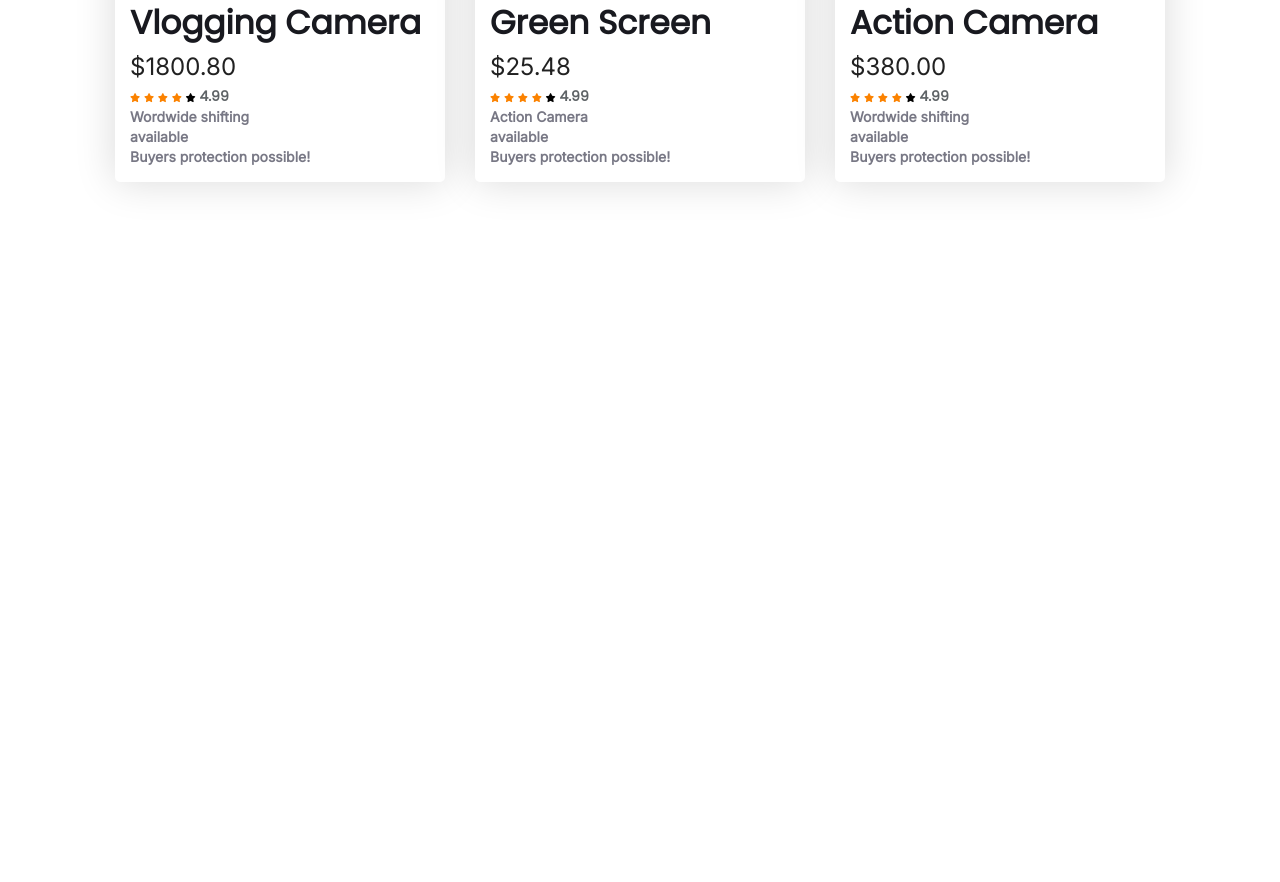
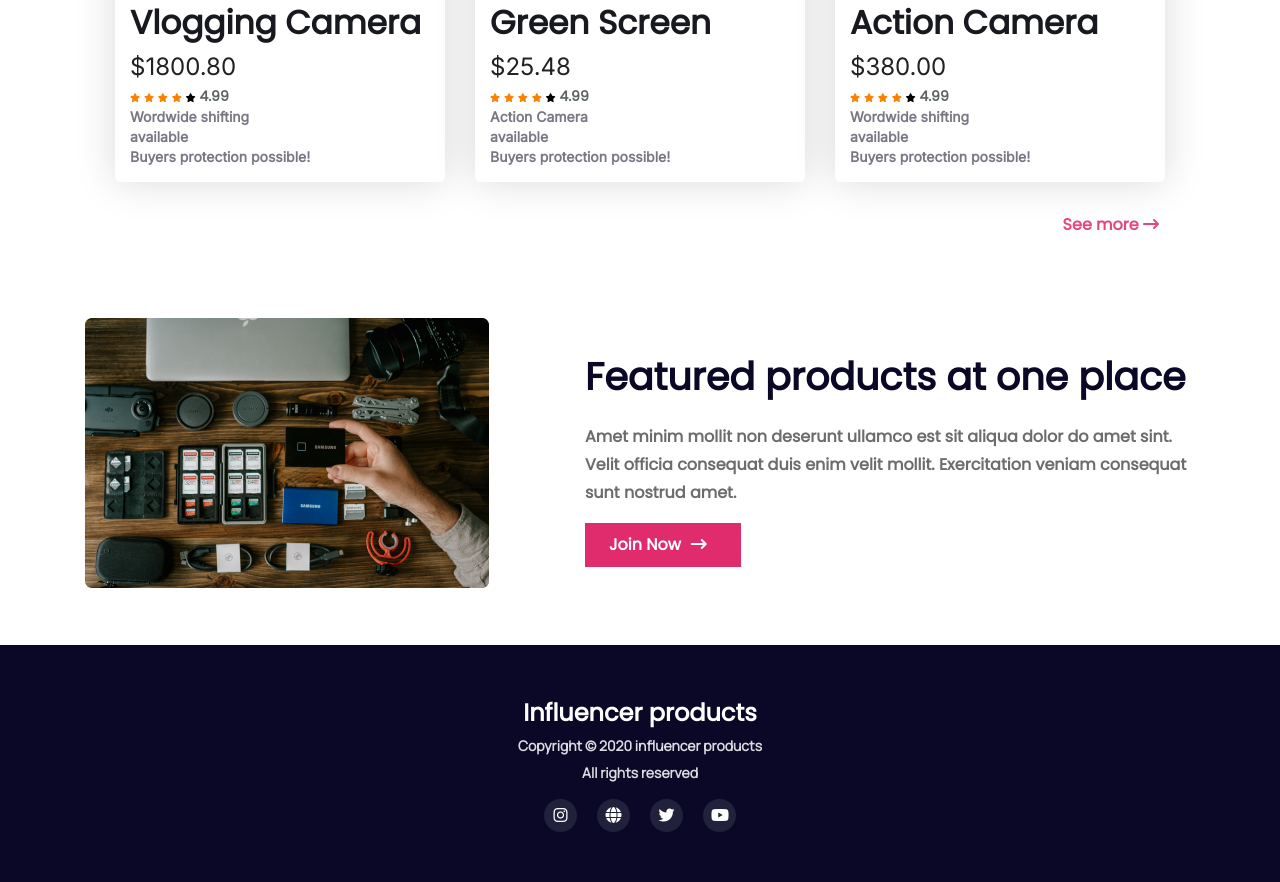
Before and after one commit to MofajjelBD/influencer-gear, a plain HTML site: page index.html in a window 1280 px wide. Shown: the part 2163-3045 px from the top of the page. Before the commit the page ends 2475 px from the top, so only its background shows below. Drawn offline with Linux system fonts and the light colour scheme.

Commit message:
footer section static

```diff
--- a/index.html
+++ b/index.html
@@ -272,12 +272,50 @@
                             <p>Buyers protection possible!</p>
                         </div>
                     </div>
+                    <div class="seemore">
+                        <button>See more <i class="fa-solid fa-arrow-right-long"></i></button>
+                    </div>
                 </div>
             </div>
         </div>
     </section>
     <!-- collection end start  -->
 
+    <!-- featuare section start here  -->
+    <section>
+        <div class="container">
+            <div class="feature">
+                <div class="f-photo">
+                    <img src="images/gear.png" alt="">
+                </div>
+                <div class="f-content">
+                    <h2>Featured products at one place</h2>
+                    <p>Amet minim mollit non deserunt ullamco est sit aliqua dolor do amet sint. Velit officia consequat
+                        duis enim velit mollit. Exercitation veniam consequat sunt nostrud amet.</p>
+                    <button>Join Now<i class="fa-solid fa-arrow-right-long"></i></button>
+                </div>
+            </div>
+        </div>
+    </section>
+    <!-- featuare section end here  -->
+
+
+    <!-- footer section start here  -->
+    <footer>
+        <div class="container">
+            <h3>Influencer products</h3>
+            <p>Copyright © 2020 influencer products </p>
+            <p>All rights reserved</p>
+            <div class="social_link">
+                <li><a href=""><i class="fa-brands fa-instagram"></i></a></li>
+                <li><a href=""><i class="fa-solid fa-globe"></i></a></li>
+                <li><a href=""><i class="fa-brands fa-twitter"></i></a></li>
+                <li><a href=""><i class="fa-brands fa-youtube"></i></a></li>
+            </div>
+        </div>
+    </footer>
+    <!-- footer section end here  -->
+
 </body>
 
 </html>
--- a/style.css
+++ b/style.css
@@ -1,6 +1,6 @@
 /* fonts  */
 @import url('https://fonts.googleapis.com/css2?family=Poppins&family=Roboto+Slab:wght@500&display=swap');
-@import url('https://fonts.googleapis.com/css2?family=Inter&display=swap');
+@import url('https://fonts.googleapis.com/css2?family=Inter&family=Manrope&display=swap');
 
 body{
     font-family: 'Poppins', sans-serif;
@@ -140,7 +140,7 @@ header nav .search_cart i:last-child{
  colections area style start here
 ---------------------------------- */
 .collectionarea{
-margin: 100px 0;
+    margin-top: 100px;
 }
 .collectionarea h2{
     text-align: center;
@@ -205,6 +205,121 @@ margin: 100px 0;
     color: #787885;
     margin: 0;
 }
+.seemore {
+    text-align: right;
+    width: 100%;
+    margin: 0 30px;
+}
+.seemore button{
+    font-family: Poppins;
+    font-style: normal;
+    font-weight: bold;
+    font-size: 16px;
+    line-height: 24px;
+    color: rgba(224, 44, 109, 0.87);
+    border: none;
+    background-color: transparent;
+}
 /*--------------------------------
- colections area style start here
----
+ colections area style end here
+--------------------------------*/
+
+/*--------------------------------
+ feature area style start here
+--------------------------------*/
+.feature{
+    display: flex;
+    justify-content: space-between;
+    align-items: center;
+    margin: 50px 0;
+}
+.feature .f-photo img{
+    width: 100%;
+}
+
+.f-content{
+    max-width: 610px;
+}
+.f-content h2{
+    font-style: normal;
+    font-weight: bold;
+    font-size: 38px;
+    line-height: 60px;color: #0A0826;
+    margin: 0;
+}
+.f-content p{
+    font-style: normal;
+    font-weight: bold;
+    font-size: 16px;
+    line-height: 28px;
+    color: #6C6C6C;
+}
+.f-content button{
+    font-family: Poppins;
+    font-weight: bold;
+    font-size: 16px;
+    line-height: 24px;
+    color: #FFFFFF;
+    border: none;
+    background: #E02C6D;
+    padding: 10px 24px;
+}
+.f-content button i{
+    margin: 0 10px;
+}
+/*--------------------------------
+ feature area style end here
+--------------------------------*/
+
+/*--------------------------------
+ footer area style start here
+--------------------------------*/
+footer{
+    background: #0A0826;
+    text-align: center;
+    padding: 50px 0;
+}
+footer h3{
+    font-family: Poppins;
+    font-style: normal;
+    font-weight: bold;
+    font-size: 24px;
+    line-height: 36px;
+    color: #FFFFFF;
+    margin: 0;
+}
+footer p{
+    font-family: Manrope;
+    font-style: normal;
+    font-weight: bold;
+    font-size: 14px;
+    line-height: 24px;
+    color: #D9DBE1;
+    margin: 3px 0;
+}
+
+.social_link{
+    display: flex;
+    justify-content: center;
+    margin-top: 14px;
+}
+
+.social_link li{
+list-style: none;
+}
+.social_link a{
+    text-decoration: none;
+    margin: 0 10px;
+}
+.social_link a i{
+    color: #FFFFFF;
+    height: 17px;
+    width: 17px;
+    padding: 8px;
+    border-radius: 50%;
+    background: #22213C;
+}
+
+/*--------------------------------
+ footer area style end here
+--------------------------------*/
```
